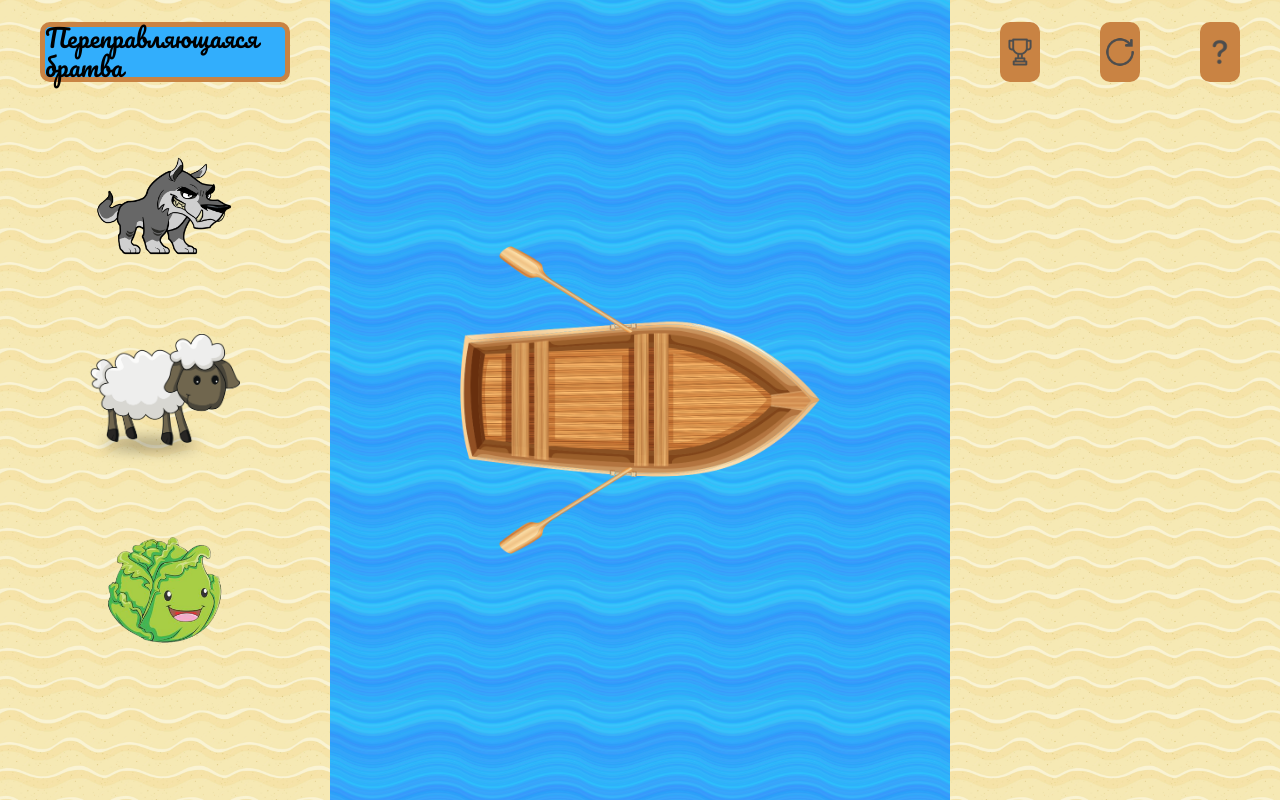
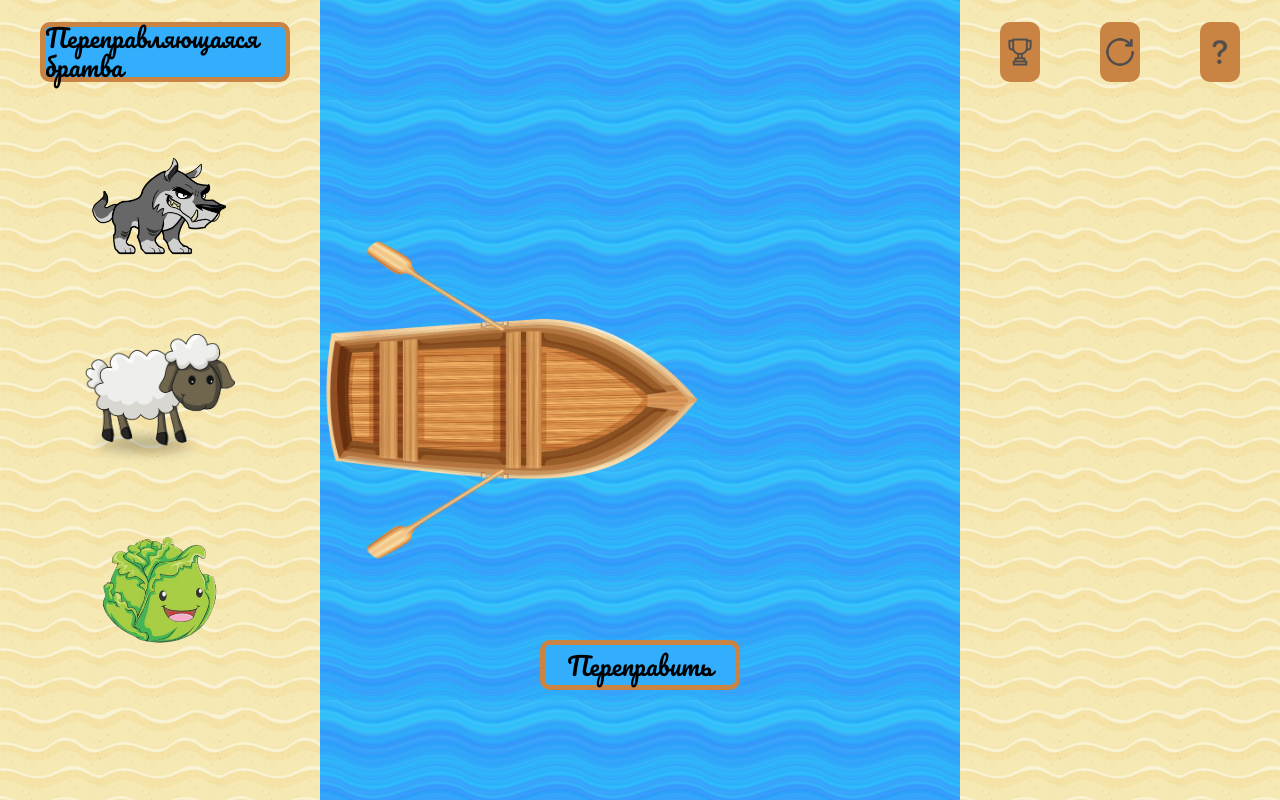
Before and after one commit to XenoQQ/WolfAmogus, a React (Create React App) app: page / in a window 1280 px wide. Built offline with nearby package versions, Linux system fonts and the light colour scheme.

Commit message:
modified:   src/components/mainframe.js 	modified:   src/components/toolbar.js

```diff
--- a/src/components/mainframe.js
+++ b/src/components/mainframe.js
@@ -1,6 +1,6 @@
+/* eslint-disable no-unused-expressions */
 import styled from "styled-components";
-import React from "react";
-import { useState } from "react";
+import React, { useState } from "react";
 import Sand from "../assets/sand.jpg";
 import Water from "../assets/water.png";
 import Sheep from "../assets/amogus.png";
@@ -15,37 +15,36 @@ const MainWrapper = styled.div`
     display: flex;
 
     width: 100%;
-    height: 95vh;
+    height: 100vh;
 `;
 
 const Field = styled.div`
     display: flex;
 
     width: ${(props) =>
-        props.title === "Левый берег"
-            ? `calc(100%/4)`
-            : props.title === "Правый берег"
-            ? `calc(100%/4)`
-            : `calc(100%/2)`};
+        props.title === "Река" ? "calc(100%/2)" : "calc(100%/4)"};
+
     height: 100%;
 
     background: ${(props) =>
             props.title === "Река"
-                ? `no-repeat center/60% url(${Ship})`
+                ? `no-repeat ${
+                      props.className.includes("onLeft")
+                          ? `left/60%`
+                          : `right/60%`
+                  }  url(${Ship})`
                 : `none`},
         ${(props) =>
-            props.title === "Левый берег"
-                ? `center/120px url(${Sand})`
-                : props.title === "Правый берег"
-                ? `center/120px url(${Sand})`
-                : `center/120px url(${Water})`};
-
-    padding: 20px;
+            props.title === "Река"
+                ? `center/120px url(${Water})`
+                : `center/120px url(${Sand})`};
 
     align-items: center;
-    justify-content: center;
+    justify-content: ${(props) => (props.title === "Река" ? `none` : "center")};
 
     flex-direction: ${(props) => (props.title === "Река" ? `row` : `column`)};
+
+    transition: 0.35s ease;
 `;
 
 const Item = styled.div`
@@ -63,6 +62,41 @@ const Item = styled.div`
     margin: 20px;
 
     cursor: grab;
+
+    transform: translate(0, 0);
+    transition: 0.35s ease;
+
+    margin-left: ${(props) =>
+        props.className.includes("Река")
+            ? props.className.includes("onLeft")
+                ? "10%"
+                : "50%"
+            : ""};
+`;
+
+const MoveButton = styled.button`
+    display: flex;
+
+    position: absolute;
+    left: calc(50% - (100% / 4 - 120px) / 2);
+    top: 80vh;
+
+    width: calc(100% / 4 - 120px);
+    height: 50px;
+
+    font-family: "Pacifico", cursive;
+    font-size: 25px;
+    color: black;
+
+    background-color: #32aefc;
+
+    border: 5px solid #c98343;
+    border-radius: 10px;
+
+    align-items: center;
+    justify-content: center;
+
+    z-index: 100;
 `;
 
 const Mainframe = () => {
@@ -84,96 +118,166 @@ const Mainframe = () => {
 
     const [currentField, setCurrentField] = useState(null);
     const [currentItem, setCurrentItem] = useState(null);
+    const [currentBoatStatus, setCurrentBoatStatus] = useState("onLeft");
 
     //////////////////////////////////////////[Logic section]//////////////////////////////////////////
+    const toggleBoatStatus = () => {
+        setCurrentBoatStatus((prevStatus) =>
+            prevStatus === "onLeft" ? "onRight" : "onLeft"
+        );
+    };
 
     const dragStartHandler = (e, field, item) => {
         setTimeout(() => {
             setCurrentField(field);
             setCurrentItem(item);
-        }, 10);
+        }, 1);
     };
 
-    const dragOverHandler = (e) => {
+    const dragOverHandler = (e, field) => {
         e.preventDefault();
+        if (field.id !== currentField.id) {
+            if (
+                e.target.className.includes("Field") &&
+                !((field.id - currentField.id) % 2 === 0) &&
+                !(field.title === "Река" && field.items.length >= 1) &&
+                !(
+                    field.title === "Река" &&
+                    currentField.id === 1 &&
+                    currentBoatStatus === "onRight"
+                ) &&
+                !(
+                    field.title === "Река" &&
+                    currentField.id === 3 &&
+                    currentBoatStatus === "onLeft"
+                ) &&
+                !(
+                    currentField.id === 2 &&
+                    field.id === 1 &&
+                    currentBoatStatus === "onRight"
+                ) &&
+                !(
+                    currentField.id === 2 &&
+                    field.id === 3 &&
+                    currentBoatStatus === "onLeft"
+                )
+            ) {
+                e.target.style.boxShadow = "0 0 10px 10px white inset";
+            } else if (
+                e.target.className.includes("Field") &&
+                ((field.id - currentField.id) % 2 === 0 ||
+                    (field.title === "Река" && field.items.length >= 1) ||
+                    (field.title === "Река" &&
+                        currentField.id === 1 &&
+                        currentBoatStatus === "onRight") ||
+                    (field.title === "Река" &&
+                        currentField.id === 3 &&
+                        currentBoatStatus === "onLeft") ||
+                    (currentField.id === 2 &&
+                        field.id === 1 &&
+                        currentBoatStatus === "onRight") ||
+                    (currentField.id === 2 &&
+                        field.id === 3 &&
+                        currentBoatStatus === "onLeft"))
+            ) {
+                e.target.style.boxShadow =
+                    "0 0 20px 5px red inset, 0 0 20px 5px white inset";
+            }
+        }
     };
 
-    const dragLeaveHandler = () => {};
-
-    const dragEndHandler = () => {};
+    const dragLeaveHandler = (e) => {
+        if (e.relatedTarget) {
+            const relatedTarget = e.relatedTarget;
+            if (relatedTarget.parentElement) {
+                if (e.target.title !== relatedTarget.parentElement.title) {
+                    e.target.style.boxShadow = "none";
+                }
+            }
+        }
+    };
 
     const dropHandler = (e, field, item) => {
         e.preventDefault();
         const currentIndex = currentField.items.indexOf(currentItem);
         const dropIndex = field.items.indexOf(item);
 
-        if (field === currentField) {
-            const newFields = [...fields];
-            [newFields[currentIndex], newFields[dropIndex]] = [
-                newFields[dropIndex],
-                newFields[currentIndex],
+        if (currentField.id === field.id) {
+            const newField = [...field.items];
+            [newField[currentIndex], newField[dropIndex]] = [
+                newField[dropIndex],
+                newField[currentIndex],
             ];
-            setFields(newFields);
-            console.log(fields);
-        }
-
-        /*
-        if (currentIndex > dropIndex) {
-            currentField.items.splice(currentIndex, 1);
-            currentField.items.splice(dropIndex, 1);
-            field.items.splice(dropIndex, 0, currentItem);
-            field.items.splice(currentIndex, 0, item);
-
-        } else {
-            currentField.items.splice(dropIndex, 1);
-            currentField.items.splice(currentIndex, 1);
-            field.items.splice(currentIndex, 0, item);
-            field.items.splice(dropIndex, 0, currentItem);
-        }
-        */
-
             setFields(
                 fields.map((f) => {
-                if (f.id === field.id) {
-                    return field;
-                }
                     if (f.id === currentField.id) {
-                    return currentField;
+                        return { ...f, items: newField };
                     }
                     return f;
                 })
             );
+        }
     };
 
-    /*
     const dropItemHandler = (e, field) => {
-
+        e.target.style.boxShadow = "none";
+        e.target.parentElement.style.boxShadow = "none";
+        if (
+            currentField.id !== field.id &&
+            !(field.title === "Река" && field.items.length >= 1) &&
+            !((field.id - currentField.id) % 2 === 0) &&
+            !(
+                field.title === "Река" &&
+                currentField.id === 1 &&
+                currentBoatStatus === "onRight"
+            ) &&
+            !(
+                field.title === "Река" &&
+                currentField.id === 3 &&
+                currentBoatStatus === "onLeft"
+            ) &&
+            !(
+                currentField.id === 2 &&
+                field.id === 1 &&
+                currentBoatStatus === "onRight"
+            ) &&
+            !(
+                currentField.id === 2 &&
+                field.id === 3 &&
+                currentBoatStatus === "onLeft"
+            )
+        ) {
             field.items.push(currentItem);
             const currentIndex = currentField.items.indexOf(currentItem);
             currentField.items.splice(currentIndex, 1);
-          setFields(fields.map(f => {
-              if (f.id === field.id) {
-                  return field;
+            setFields(
+                fields.map((f) => {
+                    return f;
+                })
+            );
         }
-              if (f.id === currentField.id) {
-                  return currentField;
-              }
-              return f
-          }))
-
-      } */
+    };
 
     return (
         <>
             <Toolbar />
 
             <MainWrapper>
+                <MoveButton
+                    onClick={() => {
+                        toggleBoatStatus();
+                    }}
+                >
+                    Переправить
+                </MoveButton>
                 {fields.map((field) => (
                     <Field
-                        onDragOver={(e) => dragOverHandler(e)}
-                        /* onDrop={(e) => dropItemHandler(e, field)}*/
+                        onDragOver={(e) => dragOverHandler(e, field)}
+                        onDrop={(e) => dropItemHandler(e, field)}
+                        onDragLeave={(e) => dragLeaveHandler(e, field)}
                         title={field.title}
                         key={field.id}
+                        className={`Field, ${currentBoatStatus}`}
                     >
                         {field.items.map((item) => (
                             <Item
@@ -181,11 +285,11 @@ const Mainframe = () => {
                                 onDragStart={(e) =>
                                     dragStartHandler(e, field, item)
                                 }
-                                onDragOver={(e) => dragOverHandler(e)}
-                                onDragLeave={(e) => dragLeaveHandler(e)}
-                                onDragEnd={(e) => dragEndHandler(e)}
+                                onDragOver={(e) => dragOverHandler(e, field)}
                                 onDrop={(e) => dropHandler(e, field, item)}
                                 title={item.title}
+                                key={item.id}
+                                className={`Item, ${currentBoatStatus}, ${field.title}`}
                             ></Item>
                         ))}
                     </Field>
--- a/src/components/toolbar.js
+++ b/src/components/toolbar.js
@@ -36,6 +36,8 @@ const GameTitle = styled.div`
 
     align-items: center;
     justify-content: center;
+
+    z-index: 100;
 `;
 
 const ButtonSection = styled.div`
@@ -45,6 +47,8 @@ const ButtonSection = styled.div`
     height: 60px;
 
     margin: 40px 40px 0 0;
+
+    z-index: 100;
 `;
 
 const AchButton = styled.button`
@@ -88,6 +92,8 @@ const RulButton = styled.button`
     border-radius: 10px;
 
     cursor: pointer;
+
+
 `;
 
 const Toolbar = () => {
```
Lines whose indentation alone changed are shown as unchanged.
